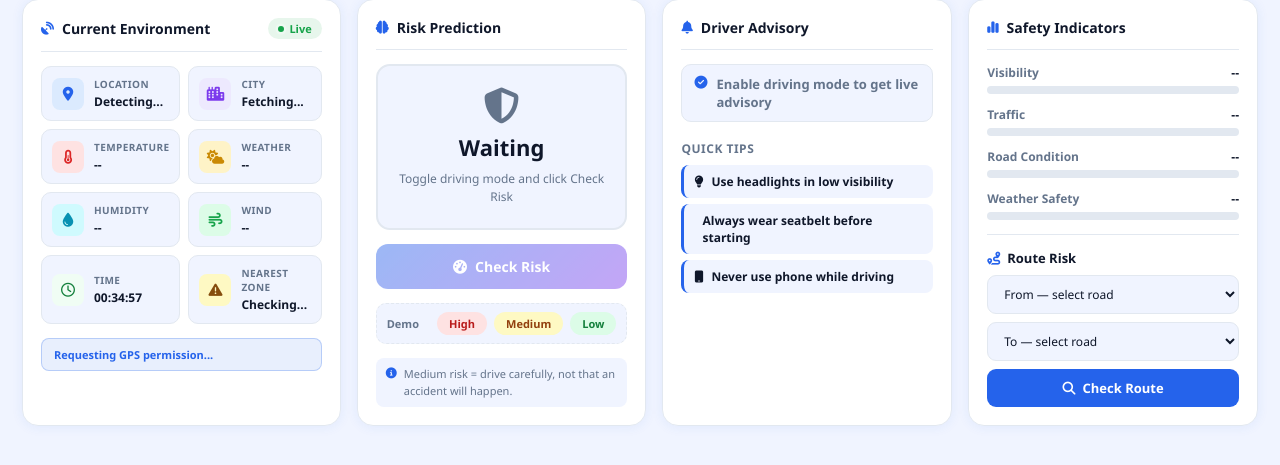
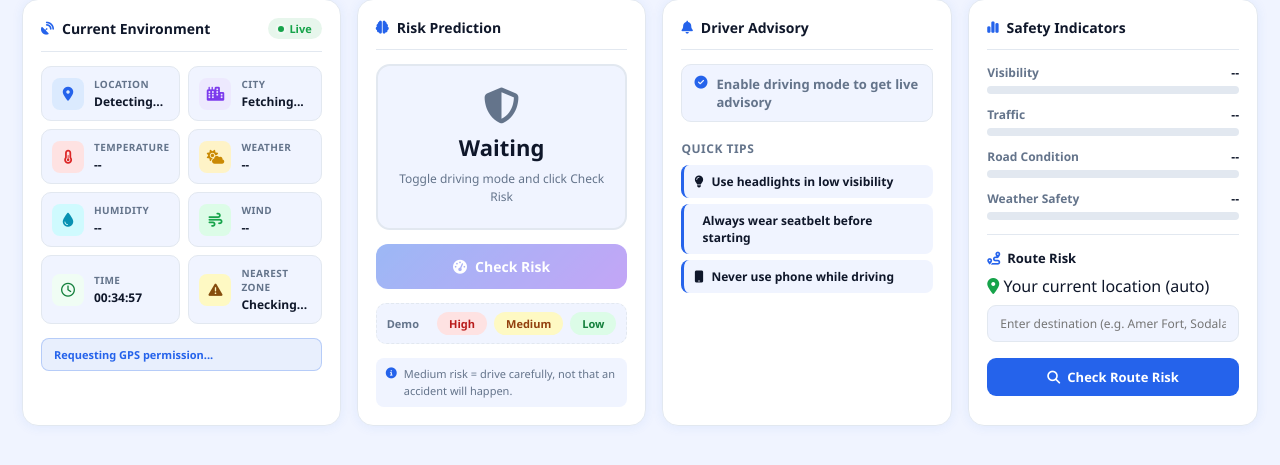
Before and after one commit to lochan613/roadeye-ai, a Flask app: template templates/dashboard.html in a window 1280 px wide. Shown: the part 120-585 px from the top of the page. Run offline with Flask 3, Linux system fonts and the light colour scheme; the template is opened without the code that fills it, so the values that code supplies are empty; some libraries are stand-ins or nearby versions.

Commit message:
Changed the code

```diff
--- a/templates/dashboard.html
+++ b/templates/dashboard.html
@@ -250,39 +250,20 @@
       </div>
     </div>
 
-    <!-- Route Risk -->
-    <div class="route-section">
-      <div class="route-title"><i class="fa-solid fa-route"></i> Route Risk</div>
-      <select class="route-select" id="routeFrom">
-        <option value="">From — select road</option>
-        <option value="NH48_01">NH-48 Aspura Stretch</option>
-        <option value="NH48_03">NH-48 Sodala Stretch</option>
-        <option value="NH48_04">NH-48 DCM Bypass</option>
-        <option value="NH48_05">NH-48 Bhankrotan</option>
-        <option value="AR_01">Agra Road — Transport Nagar</option>
-        <option value="DR_02">Delhi Road — Jal Mahal</option>
-        <option value="JLN_01">JLN Marg — Ajmeri Gate</option>
-        <option value="AJR_03">Ajmer Road — Sodala</option>
-        <option value="GB_04">Gopalpura — Gujar ki Thadi</option>
-      </select>
-      <select class="route-select" id="routeTo">
-        <option value="">To — select road</option>
-        <option value="NH48_06">NH-48 Mahapura</option>
-        <option value="NH48_02">NH-48 Civil Lines</option>
-        <option value="AR_05">Agra Road — Ring Road</option>
-        <option value="DR_04">Delhi Road — Kukas</option>
-        <option value="JLN_05">JLN Marg — Airport Road</option>
-        <option value="AJR_05">Ajmer Road — 200 Ft Bypass</option>
-        <option value="TR_05">Tonk Road — Chokhi Dhani</option>
-        <option value="KLR_02">Kalwar Road — Hathoj</option>
-      </select>
-      <button class="route-btn" onclick="checkRouteRisk()">
-        <i class="fa-solid fa-magnifying-glass"></i> Check Route
-      </button>
-      <div id="routeResult" class="route-result" style="display:none;"></div>
-    </div>
+<div class="route-section">
+  <div class="route-title"><i class="fa-solid fa-route"></i> Route Risk</div>
+  <div class="route-from-display">
+    <i class="fa-solid fa-location-dot" style="color:#16a34a"></i>
+    <span id="routeFromLabel">Your current location (auto)</span>
   </div>
-
+  <input type="text" class="route-select" id="routeDestInput"
+    placeholder="Enter destination (e.g. Amer Fort, Sodala)"
+    oninput="searchDestination(this.value)">
+  <div id="routeSuggestions" class="route-suggestions"></div>
+  <button class="route-btn" onclick="checkRouteRisk()">
+    <i class="fa-solid fa-magnifying-glass"></i> Check Route Risk
+  </button>
+  <div id="routeResult" class="route-result" style="display:none;"></div>
 </div>
 
 <!-- Toast -->
```
